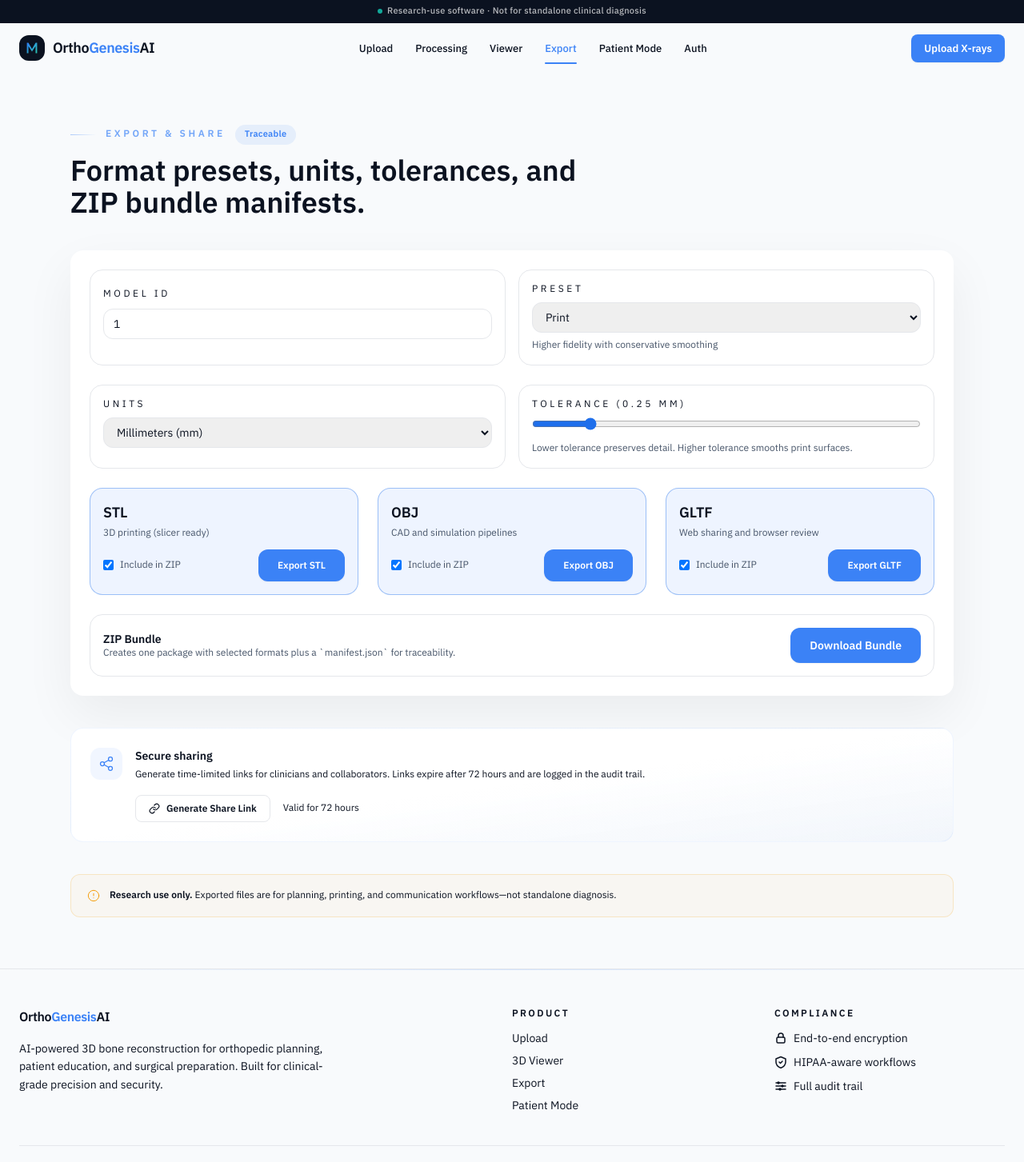
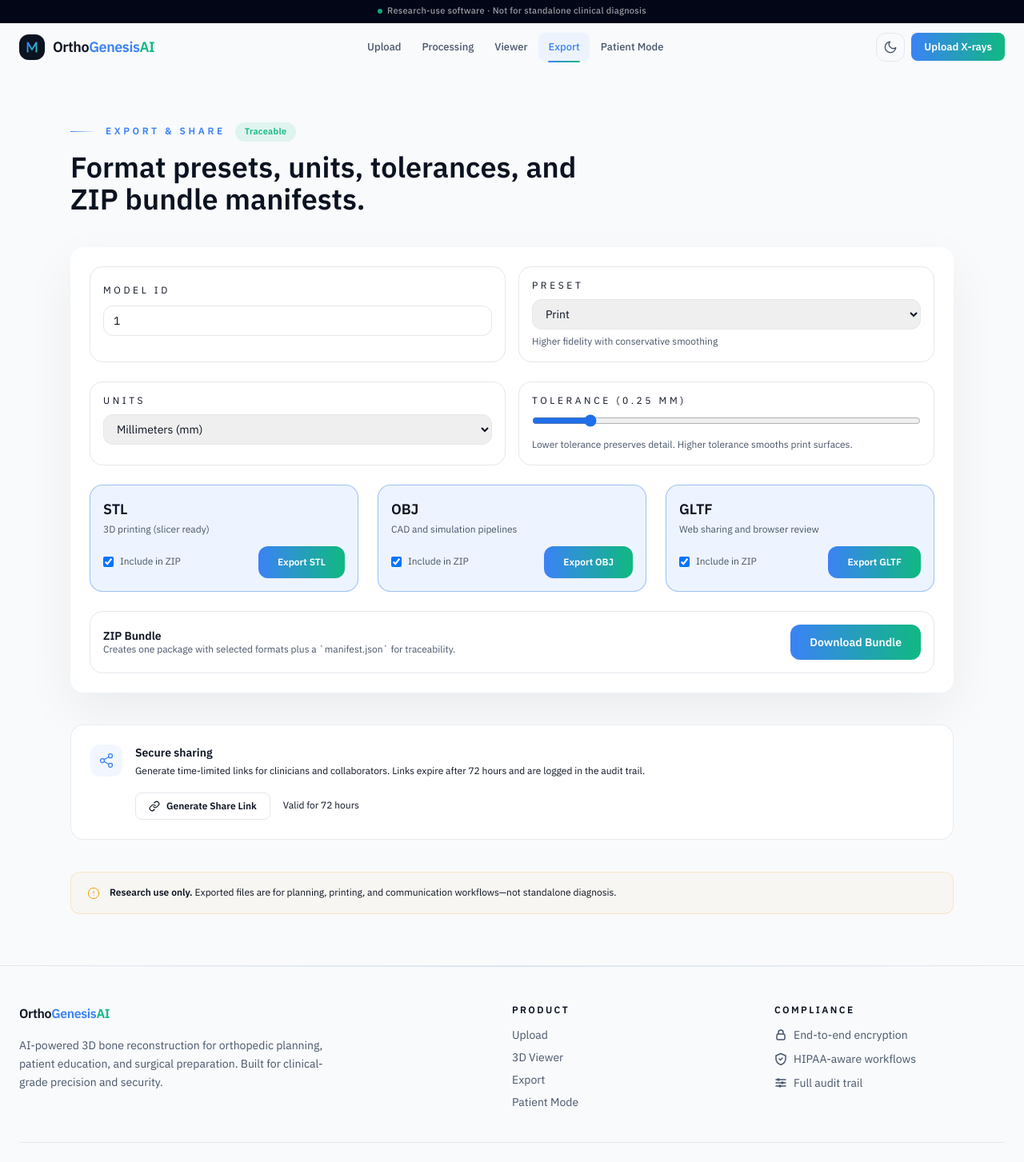
Before and after one commit to ExternalYelu/OrthoGenesisAI, a Next.js app in the folder frontend/: page /export in a window 1280 px wide. Shown: the top 1453 px of the page at 80% size. Built offline with nearby package versions, Linux system fonts and the light colour scheme.

Commit message:
Footer, Button, SurfaceCard, SectionHeader, BonePreview, AnimatedStats: replace hardcoded colors with CSS variable-based equivalents

```diff
--- a/frontend/components/BonePreview.tsx
+++ b/frontend/components/BonePreview.tsx
@@ -10,22 +10,22 @@ function BoneShape() {
 
   useFrame((state) => {
     const t = state.clock.elapsedTime;
-    mesh.current.rotation.y = t * 0.2;
-    mesh.current.rotation.x = Math.sin(t * 0.15) * 0.15;
-    mesh.current.rotation.z = Math.cos(t * 0.1) * 0.05;
+    mesh.current.rotation.y = t * 0.18;
+    mesh.current.rotation.x = Math.sin(t * 0.12) * 0.12;
+    mesh.current.rotation.z = Math.cos(t * 0.08) * 0.04;
   });
 
   return (
-    <Float speed={1.5} rotationIntensity={0.3} floatIntensity={0.5}>
+    <Float speed={1.2} rotationIntensity={0.25} floatIntensity={0.4}>
       <mesh ref={mesh} castShadow receiveShadow>
         <torusKnotGeometry args={[0.8, 0.32, 200, 32, 2, 3]} />
         <MeshDistortMaterial
-          color="#E8EFF8"
-          roughness={0.28}
-          metalness={0.06}
-          distort={0.15}
-          speed={1.8}
-          envMapIntensity={0.4}
+          color="#94A3B8"
+          roughness={0.2}
+          metalness={0.15}
+          distort={0.12}
+          speed={1.5}
+          envMapIntensity={0.6}
         />
       </mesh>
     </Float>
@@ -36,13 +36,13 @@ function GlowRing() {
   const ref = useRef<THREE.Mesh>(null!);
 
   useFrame((state) => {
-    ref.current.rotation.z = state.clock.elapsedTime * 0.08;
+    ref.current.rotation.z = state.clock.elapsedTime * 0.06;
   });
 
   return (
     <mesh ref={ref} position={[0, 0, -0.5]}>
-      <torusGeometry args={[1.8, 0.005, 16, 100]} />
-      <meshBasicMaterial color="#2E7DF6" transparent opacity={0.18} />
+      <torusGeometry args={[1.8, 0.004, 16, 100]} />
+      <meshBasicMaterial color="#10B981" transparent opacity={0.2} />
     </mesh>
   );
 }
@@ -51,10 +51,10 @@ function GridFloor() {
   const grid = useMemo(() => {
     const geo = new THREE.PlaneGeometry(12, 12, 24, 24);
     const mat = new THREE.MeshBasicMaterial({
-      color: "#2E7DF6",
+      color: "#3B82F6",
       wireframe: true,
       transparent: true,
-      opacity: 0.04
+      opacity: 0.03
     });
     return { geo, mat };
   }, []);
@@ -66,13 +66,13 @@ function GridFloor() {
 
 export function BonePreview() {
   return (
-    <div className="relative h-[400px] w-full overflow-hidden rounded-3xl bg-gradient-to-br from-[#f0f5fc] via-[#f7fafd] to-[#eef6f5]">
+    <div className="relative h-[420px] w-full overflow-hidden rounded-3xl border" style={{ borderColor: "var(--color-border)", background: "var(--color-surface)" }}>
       <div className="absolute inset-0 bg-hero-mesh" />
       <Canvas camera={{ position: [3.5, 2, 3.5], fov: 36 }} shadows>
-        <ambientLight intensity={0.5} />
-        <directionalLight position={[5, 8, 5]} intensity={1.0} castShadow shadow-mapSize={1024} />
-        <directionalLight position={[-3, 4, -2]} intensity={0.3} color="#2AC7B0" />
-        <pointLight position={[0, 3, 0]} intensity={0.2} color="#2E7DF6" />
+        <ambientLight intensity={0.4} />
+        <directionalLight position={[5, 8, 5]} intensity={0.9} castShadow shadow-mapSize={1024} />
+        <directionalLight position={[-3, 4, -2]} intensity={0.25} color="#10B981" />
+        <pointLight position={[0, 3, 0]} intensity={0.15} color="#3B82F6" />
         <BoneShape />
         <GlowRing />
         <GridFloor />
@@ -80,15 +80,15 @@ export function BonePreview() {
           enableZoom={false}
           enablePan={false}
           autoRotate
-          autoRotateSpeed={0.4}
+          autoRotateSpeed={0.35}
           maxPolarAngle={Math.PI / 1.8}
           minPolarAngle={Math.PI / 4}
         />
         <Environment preset="city" environmentIntensity={0.3} />
       </Canvas>
       <div className="absolute bottom-4 left-4 flex items-center gap-2">
-        <span className="h-2 w-2 animate-pulse rounded-full bg-teal" />
-        <span className="text-[11px] font-medium text-slate/40">Live 3D Preview</span>
+        <span className="h-2 w-2 animate-pulse rounded-full bg-bio" />
+        <span className="text-[11px] font-medium text-slate">Live 3D Preview</span>
       </div>
     </div>
   );
--- a/frontend/components/Button.tsx
+++ b/frontend/components/Button.tsx
@@ -36,14 +36,14 @@ export function Button({
 
   const styles = {
     primary: clsx(
-      "bg-accent text-white shadow-sm",
-      "hover:bg-accent-dark hover:shadow-md hover:-translate-y-[1px]",
+      "bg-gradient-to-r from-accent to-bio text-white shadow-sm",
+      "hover:shadow-glow hover:-translate-y-[1px]",
       "active:translate-y-0 active:shadow-sm"
     ),
-    ghost: "text-slate/70 hover:text-ink hover:bg-slate/[0.05]",
+    ghost: "text-slate hover:text-ink hover:bg-[var(--color-surface-muted)]",
     outline: clsx(
-      "border border-slate/[0.12] text-ink bg-white/60",
-      "hover:border-accent/30 hover:text-accent hover:bg-accent/[0.03]"
+      "border text-ink bg-[var(--color-surface)]",
+      "hover:border-accent/30 hover:text-accent hover:bg-accent/[0.04]"
     ),
     danger: clsx(
       "bg-danger text-white shadow-sm",
@@ -75,14 +75,14 @@ export function Button({
 
   if (href && !disabled) {
     return (
-      <Link className={classes} href={href}>
+      <Link className={classes} href={href} style={variant === "outline" ? { borderColor: "var(--color-border)" } : undefined}>
         {content}
       </Link>
     );
   }
 
   return (
-    <button className={classes} onClick={onClick} disabled={disabled || loading} type="button">
+    <button className={classes} onClick={onClick} disabled={disabled || loading} type="button" style={variant === "outline" ? { borderColor: "var(--color-border)" } : undefined}>
       {content}
     </button>
   );
--- a/frontend/components/Footer.tsx
+++ b/frontend/components/Footer.tsx
@@ -41,15 +41,15 @@ const complianceItems = [
 
 export function Footer() {
   return (
-    <footer className="relative border-t border-slate/[0.06]">
+    <footer className="relative border-t" style={{ borderColor: "var(--color-border)" }}>
       <div className="absolute inset-x-0 top-0 h-px bg-gradient-to-r from-transparent via-accent/20 to-transparent" />
       <div className="mx-auto w-full max-w-7xl px-6 py-12">
         <div className="grid gap-10 md:grid-cols-[2fr,1fr,1fr]">
           <div className="space-y-4">
             <p className="text-base font-semibold tracking-tight text-ink">
-              Ortho<span className="text-accent">Genesis</span>AI
+              Ortho<span className="text-accent">Genesis</span><span className="text-bio">AI</span>
             </p>
-            <p className="max-w-sm text-sm leading-relaxed text-slate/60">
+            <p className="max-w-sm text-sm leading-relaxed text-slate">
               AI-powered 3D bone reconstruction for orthopedic planning,
               patient education, and surgical preparation. Built for clinical-grade
               precision and security.
@@ -57,7 +57,7 @@ export function Footer() {
           </div>
 
           <div className="space-y-3">
-            <p className="text-xs font-semibold uppercase tracking-[0.2em] text-slate/40">
+            <p className="text-xs font-semibold uppercase tracking-[0.2em] text-slate/60">
               Product
             </p>
             <nav className="flex flex-col gap-2">
@@ -65,7 +65,7 @@ export function Footer() {
                 <Link
                   key={link.href}
                   href={link.href}
-                  className="text-sm text-slate/60 transition-colors hover:text-ink"
+                  className="text-sm text-slate transition-colors hover:text-ink"
                 >
                   {link.label}
                 </Link>
@@ -74,12 +74,12 @@ export function Footer() {
           </div>
 
           <div className="space-y-3">
-            <p className="text-xs font-semibold uppercase tracking-[0.2em] text-slate/40">
+            <p className="text-xs font-semibold uppercase tracking-[0.2em] text-slate/60">
               Compliance
             </p>
             <div className="flex flex-col gap-2.5">
               {complianceItems.map((item) => (
-                <div key={item.label} className="flex items-center gap-2 text-slate/50">
+                <div key={item.label} className="flex items-center gap-2 text-slate">
                   <span className="flex-shrink-0">{item.icon}</span>
                   <span className="text-sm">{item.label}</span>
                 </div>
@@ -88,13 +88,13 @@ export function Footer() {
           </div>
         </div>
 
-        <div className="mt-10 flex flex-col items-center justify-between gap-4 border-t border-slate/[0.06] pt-6 md:flex-row">
-          <p className="text-xs text-slate/40">
+        <div className="mt-10 flex flex-col items-center justify-between gap-4 border-t pt-6 md:flex-row" style={{ borderColor: "var(--color-border)" }}>
+          <p className="text-xs text-slate/60">
             © {new Date().getFullYear()} OrthoGenesisAI. All rights reserved.
           </p>
           <div className="flex items-center gap-4">
             <span className="badge-blue">Research Use</span>
-            <span className="badge-teal">SOC 2 Ready</span>
+            <span className="badge-green">SOC 2 Ready</span>
           </div>
         </div>
       </div>
--- a/frontend/components/Header.tsx
+++ b/frontend/components/Header.tsx
@@ -6,15 +6,44 @@ import { useEffect, useState } from "react";
 import clsx from "clsx";
 import { Button } from "./Button";
 import { BrandMark } from "./BrandMark";
+import { useTheme } from "./ThemeProvider";
 
 const navLinks = [
   { href: "/upload", label: "Upload" },
   { href: "/processing", label: "Processing" },
   { href: "/viewer", label: "Viewer" },
   { href: "/export", label: "Export" },
-  { href: "/patient", label: "Patient Mode" },
-  { href: "/auth", label: "Auth" }
+  { href: "/patient", label: "Patient Mode" }
 ] as const;
+
+function ThemeToggle() {
+  const { theme, toggle } = useTheme();
+  return (
+    <button
+      onClick={toggle}
+      className="flex h-9 w-9 items-center justify-center rounded-xl border border-[var(--color-border)] text-slate transition-all duration-200 hover:bg-[var(--color-surface-muted)] hover:text-ink"
+      aria-label={`Switch to ${theme === "light" ? "dark" : "light"} mode`}
+    >
+      {theme === "light" ? (
+        <svg width="18" height="18" viewBox="0 0 24 24" fill="none" stroke="currentColor" strokeWidth="1.8" strokeLinecap="round" strokeLinejoin="round">
+          <path d="M21 12.79A9 9 0 1 1 11.21 3 7 7 0 0 0 21 12.79z" />
+        </svg>
+      ) : (
+        <svg width="18" height="18" viewBox="0 0 24 24" fill="none" stroke="currentColor" strokeWidth="1.8" strokeLinecap="round" strokeLinejoin="round">
+          <circle cx="12" cy="12" r="5" />
+          <line x1="12" y1="1" x2="12" y2="3" />
+          <line x1="12" y1="21" x2="12" y2="23" />
+          <line x1="4.22" y1="4.22" x2="5.64" y2="5.64" />
+          <line x1="18.36" y1="18.36" x2="19.78" y2="19.78" />
+          <line x1="1" y1="12" x2="3" y2="12" />
+          <line x1="21" y1="12" x2="23" y2="12" />
+          <line x1="4.22" y1="19.78" x2="5.64" y2="18.36" />
+          <line x1="18.36" y1="5.64" x2="19.78" y2="4.22" />
+        </svg>
+      )}
+    </button>
+  );
+}
 
 export function Header() {
   const pathname = usePathname();
@@ -36,24 +65,25 @@ export function Header() {
       className={clsx(
         "sticky top-0 z-40 transition-all duration-300",
         scrolled
-          ? "glass-strong border-b border-slate/[0.06] shadow-sm"
+          ? "glass-strong border-b shadow-sm"
           : "bg-transparent"
       )}
+      style={{ borderColor: scrolled ? "var(--color-border)" : "transparent" }}
     >
-      <div className="bg-ink px-6 py-1.5 text-center text-[11px] font-medium tracking-wide text-white/70">
-        <span className="mr-1.5 inline-block h-1.5 w-1.5 rounded-full bg-teal animate-pulse" />
+      <div className="bg-[#020617] px-6 py-1.5 text-center text-[11px] font-medium tracking-wide text-white/60">
+        <span className="mr-1.5 inline-block h-1.5 w-1.5 rounded-full bg-bio animate-pulse" />
         Research-use software · Not for standalone clinical diagnosis
       </div>
 
-      <div className="mx-auto flex w-full max-w-7xl items-center justify-between px-6 py-3.5">
+      <div className="mx-auto flex w-full max-w-7xl items-center justify-between px-6 py-3">
         <Link href="/" className="group flex items-center gap-2.5">
           <BrandMark className="h-8 w-8 rounded-xl transition-transform duration-300 group-hover:scale-105" />
           <span className="text-lg font-semibold tracking-tight text-ink">
-            Ortho<span className="text-accent">Genesis</span>AI
+            Ortho<span className="text-accent">Genesis</span><span className="text-bio">AI</span>
           </span>
         </Link>
 
-        <nav className="hidden items-center gap-1 md:flex">
+        <nav className="hidden items-center gap-0.5 md:flex">
           {navLinks.map((link) => {
             const isActive = pathname === link.href;
             return (
@@ -61,27 +91,28 @@ export function Header() {
                 key={link.href}
                 href={link.href}
                 className={clsx(
-                  "relative rounded-lg px-3 py-2 text-[13px] font-medium transition-colors duration-200",
+                  "relative rounded-lg px-3 py-2 text-[13px] font-medium transition-all duration-200",
                   isActive
-                    ? "text-accent"
-                    : "text-slate/70 hover:text-ink hover:bg-slate/[0.04]"
+                    ? "text-accent bg-accent/[0.06]"
+                    : "text-slate hover:text-ink hover:bg-[var(--color-surface-muted)]"
                 )}
               >
                 {link.label}
                 {isActive && (
-                  <span className="absolute inset-x-3 -bottom-0.5 h-[2px] rounded-full bg-accent" />
+                  <span className="absolute inset-x-3 -bottom-0.5 h-[2px] rounded-full bg-gradient-to-r from-accent to-bio" />
                 )}
               </Link>
             );
           })}
         </nav>
 
-        <div className="flex items-center gap-3">
+        <div className="flex items-center gap-2">
+          <ThemeToggle />
           <div className="hidden md:block">
             <Button href="/upload" label="Upload X-rays" size="sm" />
           </div>
           <button
-            className="flex h-9 w-9 items-center justify-center rounded-lg text-slate/60 transition-colors hover:bg-slate/[0.06] hover:text-ink md:hidden"
+            className="flex h-9 w-9 items-center justify-center rounded-lg text-slate transition-colors hover:bg-[var(--color-surface-muted)] hover:text-ink md:hidden"
             onClick={() => setMobileOpen(!mobileOpen)}
             aria-label="Toggle navigation"
           >
@@ -104,7 +135,7 @@ export function Header() {
       </div>
 
       {mobileOpen && (
-        <div className="glass-strong animate-fade-down border-t border-slate/[0.06] px-6 pb-4 pt-2 md:hidden">
+        <div className="glass-strong animate-fade-down border-t px-6 pb-4 pt-2 md:hidden" style={{ borderColor: "var(--color-border)" }}>
           <nav className="flex flex-col gap-1">
             {navLinks.map((link) => {
               const isActive = pathname === link.href;
@@ -114,7 +145,7 @@ export function Header() {
                   href={link.href}
                   className={clsx(
                     "rounded-lg px-3 py-2.5 text-sm font-medium transition-colors",
-                    isActive ? "bg-accent/[0.06] text-accent" : "text-slate/70 hover:bg-slate/[0.04] hover:text-ink"
+                    isActive ? "bg-accent/[0.08] text-accent" : "text-slate hover:bg-[var(--color-surface-muted)] hover:text-ink"
                   )}
                 >
                   {link.label}
--- a/frontend/components/SectionHeader.tsx
+++ b/frontend/components/SectionHeader.tsx
@@ -9,11 +9,11 @@ export function SectionHeader({ title, subtitle, badge, align = "left" }: Sectio
   return (
     <div className={`flex flex-col gap-3 ${align === "center" ? "items-center text-center" : ""}`}>
       <div className="flex items-center gap-3">
-        <div className="h-px w-8 bg-gradient-to-r from-accent/40 to-transparent" />
-        <p className="text-xs font-semibold uppercase tracking-[0.3em] text-accent/70">
+        <div className="h-px w-8 bg-gradient-to-r from-accent to-transparent" />
+        <p className="text-xs font-semibold uppercase tracking-[0.3em] text-accent">
           {title}
         </p>
-        {badge && <span className="badge-blue">{badge}</span>}
+        {badge && <span className="badge-green">{badge}</span>}
       </div>
       <h2 className="max-w-2xl text-3xl font-semibold leading-snug text-ink md:text-4xl">
         {subtitle}
--- a/frontend/components/SurfaceCard.tsx
+++ b/frontend/components/SurfaceCard.tsx
@@ -17,25 +17,25 @@ export function SurfaceCard({
   const base = "rounded-2xl p-6 transition-all duration-300 ease-out-expo";
   const variants = {
     default: clsx(
-      "border border-white/60 bg-white/80 shadow-card backdrop-blur-sm",
+      "border bg-[var(--color-surface)] shadow-card",
       hover && "hover:shadow-card-hover hover:-translate-y-[2px]"
     ),
     elevated: clsx(
-      "bg-white shadow-soft-lg",
+      "bg-[var(--color-surface)] shadow-soft-lg",
       hover && "hover:shadow-glow hover:-translate-y-[2px]"
     ),
     bordered: clsx(
-      "gradient-border bg-white/60 backdrop-blur-sm",
-      hover && "hover:bg-white/80 hover:-translate-y-[1px]"
+      "gradient-border bg-[var(--color-surface)]/60 backdrop-blur-sm",
+      hover && "hover:bg-[var(--color-surface)]/80 hover:-translate-y-[1px]"
     ),
     gradient: clsx(
-      "border border-accent/[0.08] bg-gradient-to-br from-white via-white to-accent/[0.03]",
+      "border bg-[var(--color-surface)]",
       hover && "hover:shadow-card-hover hover:-translate-y-[2px]"
     )
   };
 
   return (
-    <div className={clsx(base, variants[variant], className)}>
+    <div className={clsx(base, variants[variant], className)} style={{ borderColor: "var(--color-border)" }}>
       {children}
     </div>
   );
```
